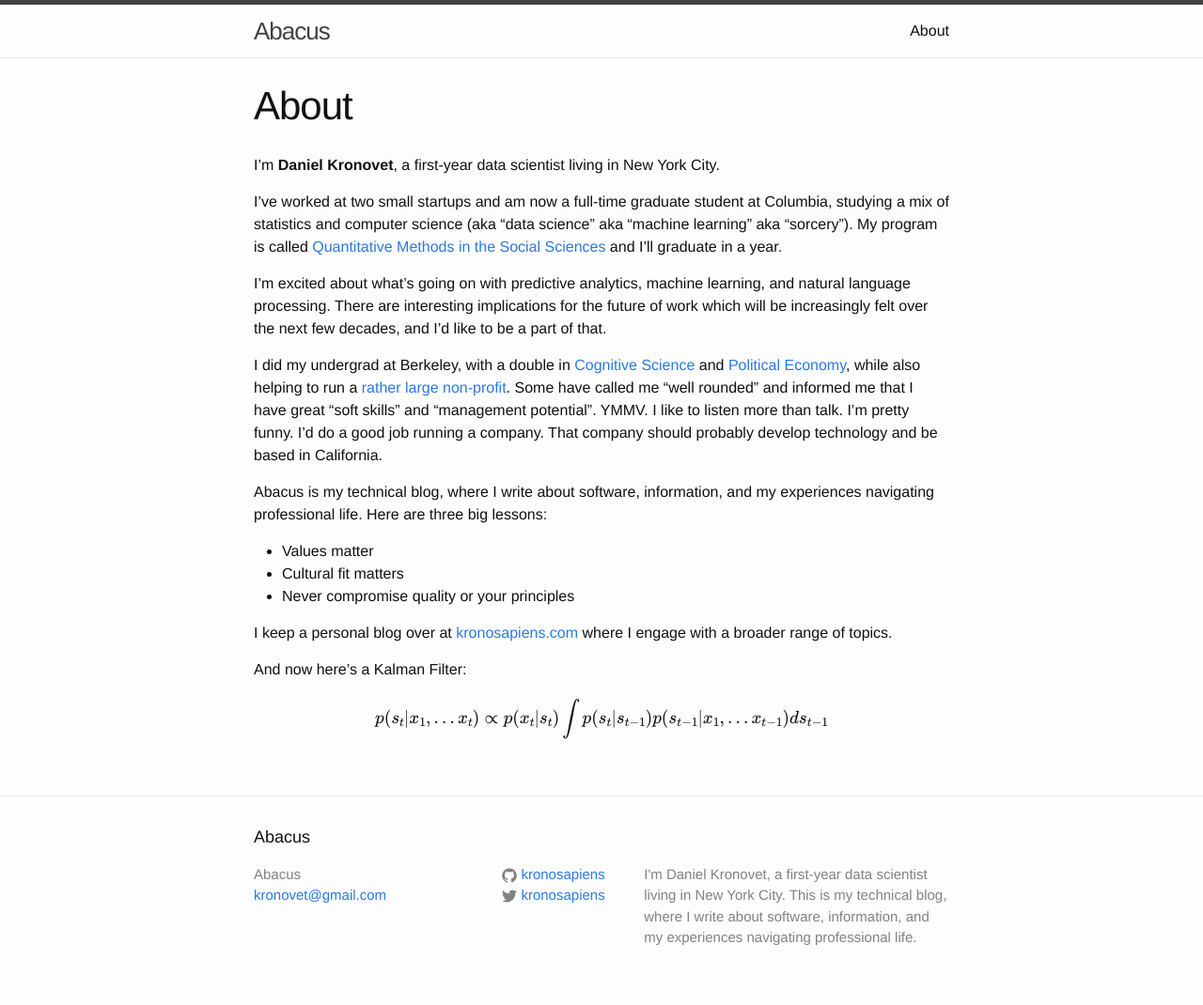
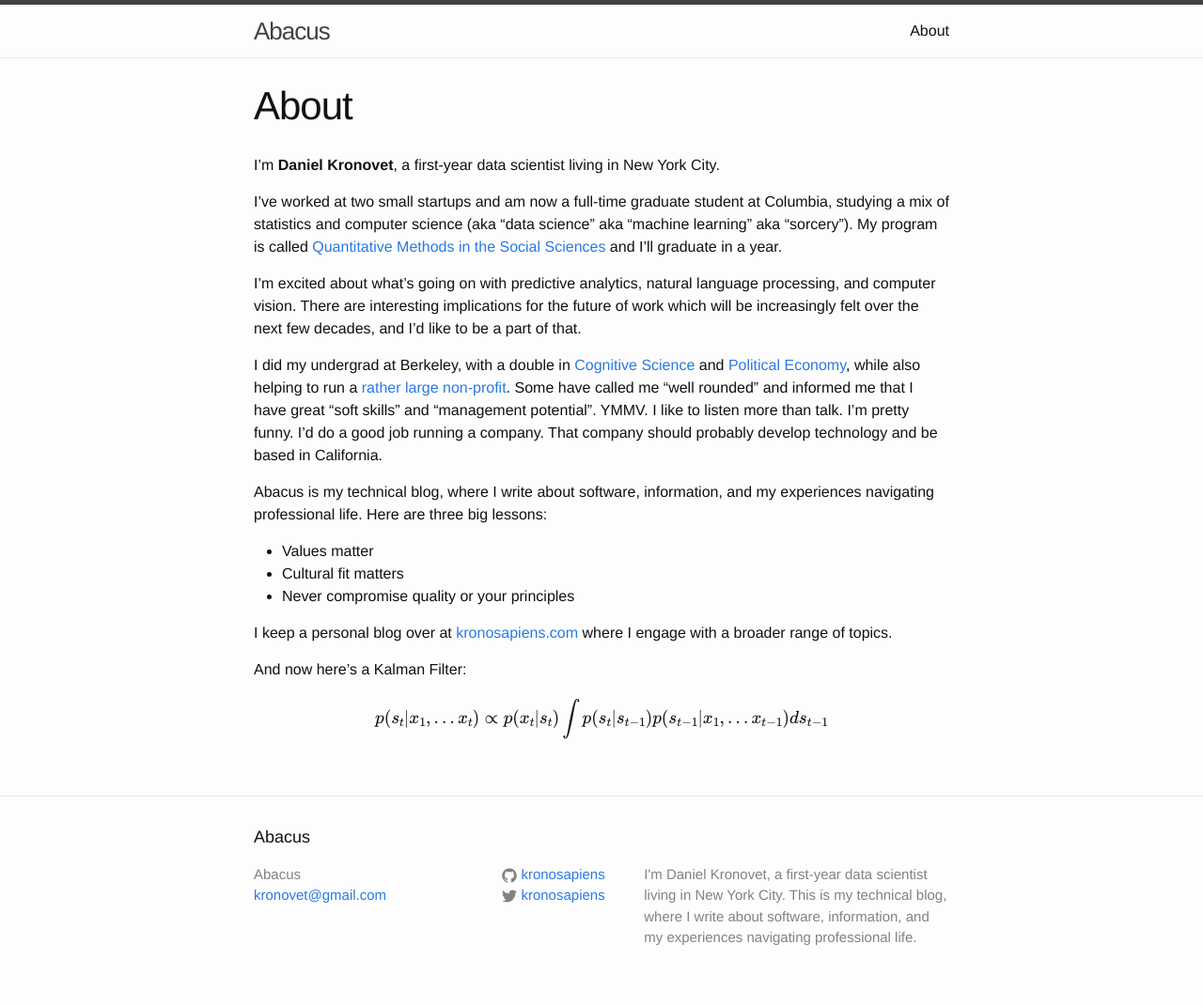
Before and after one commit to kronosapiens/kronosapiens.github.io, a Jekyll site: the page built from about.md, in a window 1280 px wide. Shown: the whole page at 94% size. Built offline with Jekyll 4.4.1, drawn with Linux system fonts in a browser that asks for light colours; formulas are drawn with MathJax 3.

Commit message:
update about page

```diff
--- a/about.md
+++ b/about.md
@@ -8,7 +8,7 @@ permalink: /about/
 
   I've worked at two small startups and am now a full-time graduate student at Columbia, studying a mix of statistics and computer science (aka "data science" aka "machine learning" aka "sorcery"). My program is called [Quantitative Methods in the Social Sciences](http://qmss.columbia.edu/) and I'll graduate in a year.
 
-  I'm excited about what's going on with predictive analytics, machine learning, and natural language processing. There are interesting implications for the future of work which will be increasingly felt over the next few decades, and I'd like to be a part of that.
+  I'm excited about what's going on with predictive analytics, natural language processing, and computer vision. There are interesting implications for the future of work which will be increasingly felt over the next few decades, and I'd like to be a part of that.
 
   I did my undergrad at Berkeley, with a double in [Cognitive Science](http://cogsci.berkeley.edu/) and [Political Economy](http://iastp.berkeley.edu/pe), while also helping to run a [rather large non-profit](http://www.bsc.coop/). Some have called me "well rounded" and informed me that I have great "soft skills" and "management potential". YMMV. I like to listen more than talk. I'm pretty funny. I'd do a good job running a company. That company should probably develop technology and be based in California.
 
@@ -18,8 +18,8 @@ permalink: /about/
   - Cultural fit matters
   - Never compromise quality or your principles
 
-  I keep a personal blog over at [kronosapiens.com](kronosapiens.com) where I engage with a broader range of topics.
+  I keep a personal blog over at [kronosapiens.com](http://kronosapiens.com) where I engage with a broader range of topics.
 
   And now here's a Kalman Filter:
 
-  $$p(s_t|x_1,...x_t) \propto p(x_t|s_t) \int p(s_t|s_{t-1}) p(s_{t-1}|x_1,...x_{t-1}) ds_{t-1} $$
+  $$ p(s_t|x_1,...x_t) \propto p(x_t|s_t) \int p(s_t|s_{t-1}) p(s_{t-1}|x_1,...x_{t-1}) ds_{t-1} $$
```
